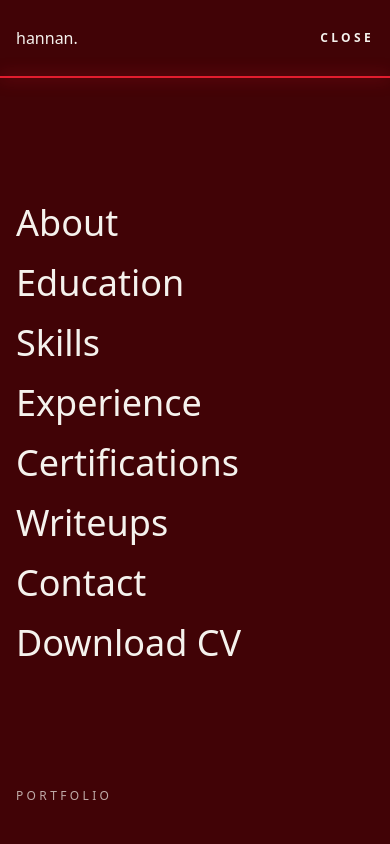
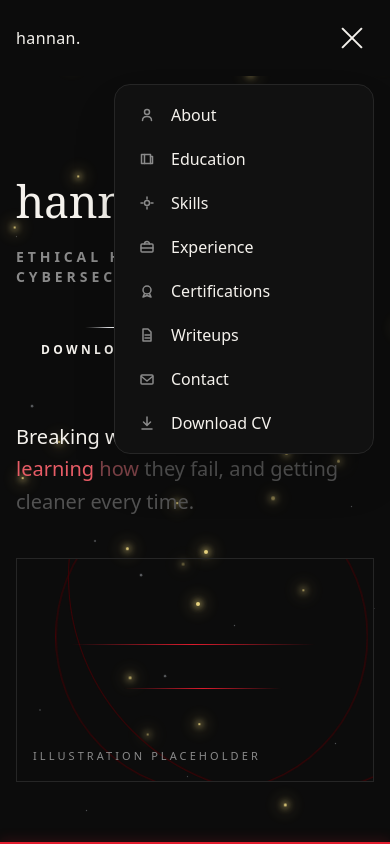
Before and after one commit to haxor-uii/hannan-sayed-portfolio, a Next.js app: page / in a window 390 px wide. Both pictures are taken after a click on the button "Open menu". Shown: the top 844 px of the page. Built offline with nearby package versions, Linux system fonts and the light colour scheme.

Commit message:
Richer home, small dropdown menu, smaller crosshair with mobile touch indicator

```diff
--- a/app/about/page.js
+++ b/app/about/page.js
@@ -20,7 +20,9 @@ export default function About() {
         <p className="mt-8 max-w-3xl text-base leading-relaxed text-[#8A8A8A]">
           I like the practical side of security more than the theory. If something can be tested by hand, I would rather test it than read about it.
         </p>
-        <Illustration label="Abstract illustration, photo to be added later" />
+        <div className="mt-12">
+          <Illustration label="Abstract illustration, photo to be added later" />
+        </div>
       </Reveal>
     </div>
   );
--- a/app/components/Illustration.js
+++ b/app/components/Illustration.js
@@ -1,6 +1,6 @@
 export default function Illustration({ label = "Abstract illustration, photo to be added later" }) {
   return (
-    <div aria-label={label} className="illustration mt-12 h-56 w-full sm:h-72">
+    <div aria-label={label} className="illustration h-56 w-full sm:h-72">
       <div className="arc" style={{ width: 420, height: 420, top: -180, left: "12%" }} />
       <div className="arc" style={{ width: 300, height: 300, top: -60, right: "8%" }} />
       <div className="line" style={{ width: "70%", top: "38%", left: "15%" }} />
--- a/app/components/SiteChrome.js
+++ b/app/components/SiteChrome.js
@@ -1,6 +1,6 @@
 "use client";
 
-import { useEffect, useState } from "react";
+import { useEffect, useRef, useState } from "react";
 import { usePathname } from "next/navigation";
 
 const nav = [
@@ -14,28 +14,122 @@ const nav = [
   ["Download CV", "/cv"],
 ];
 
+function NavIcon({ label }) {
+  const common = {
+    width: 16,
+    height: 16,
+    viewBox: "0 0 16 16",
+    fill: "none",
+    stroke: "currentColor",
+    strokeWidth: 1.5,
+    strokeLinecap: "round",
+    strokeLinejoin: "round",
+    "aria-hidden": true,
+  };
+  switch (label) {
+    case "About":
+      return (
+        <svg {...common}>
+          <circle cx="8" cy="5" r="2.5" />
+          <path d="M3.5 13.5c0-2.5 2-4 4.5-4s4.5 1.5 4.5 4" />
+        </svg>
+      );
+    case "Education":
+      return (
+        <svg {...common}>
+          <path d="M2.5 3.5h9v9h-9z" />
+          <path d="M5.5 3.5v9" />
+          <path d="M11.5 5.5h2v7h-2" />
+        </svg>
+      );
+    case "Skills":
+      return (
+        <svg {...common}>
+          <circle cx="8" cy="8" r="2.5" />
+          <path d="M8 2v2M8 12v2M2 8h2M12 8h2" />
+        </svg>
+      );
+    case "Experience":
+      return (
+        <svg {...common}>
+          <rect x="2" y="5" width="12" height="8" rx="1" />
+          <path d="M5.5 5a2.5 2.5 0 0 1 5 0" />
+          <path d="M2 9h12" />
+        </svg>
+      );
+    case "Certifications":
+      return (
+        <svg {...common}>
+          <circle cx="8" cy="7" r="4" />
+          <path d="M5.5 10.5 4 14l4-1.5L12 14l-1.5-3.5" />
+        </svg>
+      );
+    case "Writeups":
+      return (
+        <svg {...common}>
+          <path d="M4 2h5l3 3v9H4z" />
+          <path d="M6 8h5M6 11h5" />
+        </svg>
+      );
+    case "Contact":
+      return (
+        <svg {...common}>
+          <rect x="2" y="4" width="12" height="9" rx="1" />
+          <path d="M2.5 5.5 8 10l5.5-4.5" />
+        </svg>
+      );
+    case "Download CV":
+      return (
+        <svg {...common}>
+          <path d="M8 2v8M4.5 7 8 10.5 11.5 7" />
+          <path d="M3 14h10" />
+        </svg>
+      );
+    default:
+      return (
+        <svg {...common}>
+          <circle cx="8" cy="8" r="3" />
+        </svg>
+      );
+  }
+}
+
 export default function SiteChrome({ children }) {
   const pathname = usePathname();
   const isCv = pathname === "/cv" || pathname?.startsWith("/cv/");
   const [menuOpen, setMenuOpen] = useState(false);
+  const buttonRef = useRef(null);
+  const panelRef = useRef(null);
 
   useEffect(() => {
     if (!menuOpen) return undefined;
-    const prev = document.body.style.overflow;
-    document.body.style.overflow = "hidden";
     const onKey = (e) => {
       if (e.key === "Escape") setMenuOpen(false);
     };
+    const onDown = (e) => {
+      const target = e.target;
+      if (
+        panelRef.current &&
+        !panelRef.current.contains(target) &&
+        buttonRef.current &&
+        !buttonRef.current.contains(target)
+      ) {
+        setMenuOpen(false);
+      }
+    };
     window.addEventListener("keydown", onKey);
+    document.addEventListener("mousedown", onDown);
+    document.addEventListener("touchstart", onDown, { passive: true });
     return () => {
-      document.body.style.overflow = prev;
       window.removeEventListener("keydown", onKey);
+      document.removeEventListener("mousedown", onDown);
+      document.removeEventListener("touchstart", onDown);
     };
   }, [menuOpen]);
 
   if (isCv) {
     return (
-      <main id="main" className="relative z-10 mx-auto max-w-3xl px-4 pb-20 pt-10 sm:px-6">
+      <main key={pathname} id="main" className="page-fade relative z-10 mx-auto max-w-3xl px-4 pb-20 pt-10 sm:px-6">
         {children}
       </main>
     );
@@ -44,11 +138,12 @@ export default function SiteChrome({ children }) {
   return (
     <div className="relative min-h-screen">
       <header className="topbar print:hidden sticky top-0 z-50 bg-[#0C0C0C]">
-        <div className="mx-auto flex max-w-6xl items-center justify-between px-4 py-4 sm:px-6">
+        <div className="relative mx-auto flex max-w-6xl items-center justify-between px-4 py-4 sm:px-6">
           <a href="/" className="flex min-h-[44px] items-center text-base lowercase tracking-wide text-[#F5F2ED]">
             hannan.
           </a>
           <button
+            ref={buttonRef}
             type="button"
             onClick={() => setMenuOpen(!menuOpen)}
             aria-expanded={menuOpen}
@@ -61,48 +156,39 @@ export default function SiteChrome({ children }) {
               <span />
             </span>
           </button>
-        </div>
-      </header>
 
           <div
-        className={`menu-overlay print:hidden fixed inset-0 z-[90] flex flex-col bg-[#410306] ${menuOpen ? "open" : ""}`}
-        role="dialog"
-        aria-modal="true"
-        aria-label="Menu"
+            ref={panelRef}
+            className={`menu-dropdown absolute right-4 top-[calc(100%+8px)] z-[90] w-[260px] max-w-[calc(100vw-2rem)] rounded-2xl border border-[#262626] bg-[#111111] p-2 shadow-2xl print:hidden sm:right-6 ${menuOpen ? "open" : ""}`}
             aria-hidden={!menuOpen}
           >
-        <div className="mx-auto flex w-full max-w-6xl items-center justify-between px-4 py-4 sm:px-6">
-          <span className="text-base lowercase text-[#F5F2ED]">hannan.</span>
-          <button
-            type="button"
-            onClick={() => setMenuOpen(false)}
-            tabIndex={menuOpen ? 0 : -1}
-            className="flex min-h-[44px] items-center text-xs font-bold uppercase tracking-[0.28em] text-[#F5F2ED]"
-          >
-            Close
-          </button>
-        </div>
-        <div aria-hidden="true" className="menu-sweep mx-auto w-full max-w-6xl px-4 sm:px-6" />
-        <nav aria-label="Menu" className="mx-auto flex w-full max-w-6xl flex-1 flex-col justify-center gap-1 px-4 sm:px-6">
-          {nav.map(([label, href], i) => (
+            <nav aria-label="Menu" className="flex flex-col">
+              {nav.map(([label, href], i) => {
+                const active = pathname === href;
+                return (
                   <a
                     key={label}
                     href={href}
                     onClick={() => setMenuOpen(false)}
                     tabIndex={menuOpen ? 0 : -1}
+                    aria-current={active ? "page" : undefined}
                     style={{ "--i": i }}
-              className="menu-link flex min-h-[56px] items-center text-left text-4xl text-[#F5F2ED] hover:text-white sm:text-5xl"
+                    className={`menu-link flex min-h-[44px] items-center gap-3 rounded-xl px-3 text-left text-base text-[#F5F2ED] hover:bg-[#1E1E1E] ${active ? "bg-[#1E1E1E] font-semibold" : ""}`}
                   >
-              {label}
+                    <span aria-hidden="true" className="flex h-6 w-6 shrink-0 items-center justify-center text-[#8A8A8A]">
+                      <NavIcon label={label} />
+                    </span>
+                    <span className="flex-1">{label}</span>
+                    {active ? <span aria-hidden="true" className="h-1.5 w-1.5 shrink-0 rounded-full bg-[#F5F2ED]" /> : null}
                   </a>
-          ))}
+                );
+              })}
             </nav>
-        <p className="menu-link mx-auto w-full max-w-6xl px-4 pb-10 text-xs uppercase tracking-[0.28em] text-[#F5F2ED]/70 sm:px-6" style={{ "--i": nav.length }}>
-          Portfolio
-        </p>
           </div>
+        </div>
+      </header>
 
-      <main id="main" className="relative z-10 mx-auto max-w-6xl px-4 pb-24 pt-10 sm:px-6 lg:px-10">
+      <main key={pathname} id="main" className="page-fade relative z-10 mx-auto max-w-6xl px-4 pb-24 pt-10 sm:px-6 lg:px-10">
         {children}
       </main>
       <footer className="relative z-10 pb-16 print:hidden">
--- a/app/globals.css
+++ b/app/globals.css
@@ -152,40 +152,7 @@ button:focus-visible {
   transition: width 150ms linear;
 }
 
-/* Menu overlay: slow reveal, not an instant panel. Links stagger in. */
-.menu-overlay {
-  opacity: 0;
-  visibility: hidden;
-  pointer-events: none;
-  transform: translateY(-24px);
-  transition: opacity 650ms cubic-bezier(0.22, 1, 0.36, 1), transform 650ms cubic-bezier(0.22, 1, 0.36, 1), visibility 650ms;
-}
-.menu-overlay.open {
-  opacity: 1;
-  visibility: visible;
-  pointer-events: auto;
-  transform: translateY(0);
-}
-.menu-overlay .menu-sweep {
-  height: 2px;
-  width: 0;
-  background: #E11D2E;
-  box-shadow: 0 0 16px rgba(225, 29, 46, 0.8);
-  transition: width 900ms cubic-bezier(0.22, 1, 0.36, 1) 150ms;
-}
-.menu-overlay.open .menu-sweep {
-  width: 100%;
-}
-.menu-link {
-  opacity: 0;
-  transform: translateY(32px);
-  transition: opacity 750ms cubic-bezier(0.22, 1, 0.36, 1), transform 750ms cubic-bezier(0.22, 1, 0.36, 1), color 200ms ease;
-}
-.menu-overlay.open .menu-link {
-  opacity: 1;
-  transform: translateY(0);
-  transition-delay: calc(120ms + var(--i) * 90ms);
-}
+/* Old full-screen menu styles are gone. The small dropdown styles are below, with the crosshair styles. */
 
 /* Silver rotating button border: a shine that loops around the outline */
 .silver-rotor {
@@ -274,11 +241,11 @@ button:focus-visible {
   cursor: none !important;
 }
 .crosshair-dot {
-  width: 6px;
-  height: 6px;
+  width: 4px;
+  height: 4px;
   border-radius: 9999px;
   background: #E11D2E;
-  box-shadow: 0 0 12px rgba(225, 29, 46, 1);
+  box-shadow: 0 0 10px rgba(225, 29, 46, 1);
 }
 .crosshair-lines span {
   position: absolute;
@@ -286,22 +253,73 @@ button:focus-visible {
   opacity: 0.95;
   transition: transform 200ms ease;
 }
-.crosshair-lines .line-n { width: 2px; height: 14px; left: -1px; top: -30px; }
-.crosshair-lines .line-s { width: 2px; height: 14px; left: -1px; top: 16px; }
-.crosshair-lines .line-w { width: 14px; height: 2px; top: -1px; left: -30px; }
-.crosshair-lines .line-e { width: 14px; height: 2px; top: -1px; left: 16px; }
-.crosshair-lines.stretched .line-n { transform: translateY(-14px) scaleY(2.1); }
-.crosshair-lines.stretched .line-s { transform: translateY(14px) scaleY(2.1); }
-.crosshair-lines.stretched .line-w { transform: translateX(-14px) scaleX(2.1); }
-.crosshair-lines.stretched .line-e { transform: translateX(14px) scaleX(2.1); }
-.crosshair-lines.moving .line-n { transform: translateY(5px) scaleY(0.6); }
-.crosshair-lines.moving .line-s { transform: translateY(-5px) scaleY(0.6); }
-.crosshair-lines.moving .line-w { transform: translateX(5px) scaleX(0.6); }
-.crosshair-lines.moving .line-e { transform: translateX(-5px) scaleX(0.6); }
-.crosshair-lines.is-click .line-n { transform: translateY(8px) scaleY(0.4); }
-.crosshair-lines.is-click .line-s { transform: translateY(-8px) scaleY(0.4); }
-.crosshair-lines.is-click .line-w { transform: translateX(8px) scaleX(0.4); }
-.crosshair-lines.is-click .line-e { transform: translateX(-8px) scaleX(0.4); }
+.crosshair-lines .line-n { width: 2px; height: 8px; left: -1px; top: -18px; }
+.crosshair-lines .line-s { width: 2px; height: 8px; left: -1px; top: 10px; }
+.crosshair-lines .line-w { width: 8px; height: 2px; top: -1px; left: -18px; }
+.crosshair-lines .line-e { width: 8px; height: 2px; top: -1px; left: 10px; }
+.crosshair-lines.stretched .line-n { transform: translateY(-6px) scaleY(1.4); }
+.crosshair-lines.stretched .line-s { transform: translateY(6px) scaleY(1.4); }
+.crosshair-lines.stretched .line-w { transform: translateX(-6px) scaleX(1.4); }
+.crosshair-lines.stretched .line-e { transform: translateX(6px) scaleX(1.4); }
+.crosshair-lines.moving .line-n { transform: translateY(3px) scaleY(0.7); }
+.crosshair-lines.moving .line-s { transform: translateY(-3px) scaleY(0.7); }
+.crosshair-lines.moving .line-w { transform: translateX(3px) scaleX(0.7); }
+.crosshair-lines.moving .line-e { transform: translateX(-3px) scaleX(0.7); }
+.crosshair-lines.is-click .line-n { transform: translateY(5px) scaleY(0.5); }
+.crosshair-lines.is-click .line-s { transform: translateY(-5px) scaleY(0.5); }
+.crosshair-lines.is-click .line-w { transform: translateX(5px) scaleX(0.5); }
+.crosshair-lines.is-click .line-e { transform: translateX(-5px) scaleX(0.5); }
+
+/* Small dropdown menu, like the reference screenshot: dark, rounded, no red panel */
+.menu-dropdown {
+  opacity: 0;
+  visibility: hidden;
+  pointer-events: none;
+  transform: translateY(-6px) scale(0.98);
+  transform-origin: top right;
+  transition: opacity 350ms cubic-bezier(0.22, 1, 0.36, 1), transform 350ms cubic-bezier(0.22, 1, 0.36, 1), visibility 350ms;
+}
+.menu-dropdown.open {
+  opacity: 1;
+  visibility: visible;
+  pointer-events: auto;
+  transform: translateY(0) scale(1);
+}
+.menu-dropdown .menu-link {
+  opacity: 0;
+  transform: translateY(8px);
+  transition: opacity 350ms ease, transform 350ms ease, background-color 200ms ease, color 200ms ease;
+}
+.menu-dropdown.open .menu-link {
+  opacity: 1;
+  transform: translateY(0);
+  transition-delay: calc(40ms + var(--i) * 60ms);
+}
+
+/* Home marquee: topics scrolling, paused on hover */
+.marquee {
+  overflow: hidden;
+}
+.marquee-track {
+  display: flex;
+  width: max-content;
+  animation: marquee-scroll 32s linear infinite;
+}
+.marquee:hover .marquee-track {
+  animation-play-state: paused;
+}
+@keyframes marquee-scroll {
+  to { transform: translateX(-50%); }
+}
+
+/* Soft fade when changing pages */
+.page-fade {
+  animation: page-fade-in 450ms ease both;
+}
+@keyframes page-fade-in {
+  from { opacity: 0; transform: translateY(8px); }
+  to { opacity: 1; transform: translateY(0); }
+}
 
 /* Abstract illustration placeholder, clearly not a photo */
 .illustration {
@@ -354,7 +372,7 @@ button:focus-visible {
   .no-print,
   .fireflies,
   .topbar,
-  .menu-overlay,
+  .menu-dropdown,
   .glow-divider,
   .scroll-progress-track,
   .crosshair-dot,
--- a/app/layout.js
+++ b/app/layout.js
@@ -7,6 +7,11 @@ import ScrollProgress from "./components/ScrollProgress";
 export const metadata = {
   description: "Portfolio of hannan. Ethical Hacker | Cybersecurity Aspirant, B.Sc. Computer Science student focused on offensive cybersecurity and web application penetration testing.",
   title: "hannan. | Ethical Hacker | Cybersecurity Aspirant",
+  openGraph: {
+    description: "Portfolio of hannan. Ethical Hacker | Cybersecurity Aspirant, B.Sc. Computer Science student focused on offensive cybersecurity and web application penetration testing.",
+    title: "hannan. | Ethical Hacker | Cybersecurity Aspirant",
+    type: "website",
+  },
 };
 
 export default function RootLayout({ children }) {
--- a/app/page.js
+++ b/app/page.js
@@ -7,9 +7,29 @@ export const metadata = {
   title: "hannan. | Ethical Hacker | Cybersecurity Aspirant",
 };
 
+const topics = [
+  "Penetration Testing",
+  "Web Application Security",
+  "OWASP Top 10",
+  "Ethical Hacking",
+  "Burp Suite",
+  "Linux",
+  "Networking",
+  "PortSwigger Web Security Academy",
+];
+
+const quickLinks = [
+  { label: "About", href: "/about", desc: "Who I am and what I focus on." },
+  { label: "Skills", href: "/skills", desc: "Core skills, vulns, and tools." },
+  { label: "Certifications", href: "/certifications", desc: "Training and certificates." },
+  { label: "Writeups", href: "/writeups", desc: "Coming soon: lab notes and web vulns." },
+];
+
 export default function Home() {
   return (
-    <section aria-labelledby="hero-heading" className="py-16 sm:py-24">
+    <div>
+      <section aria-labelledby="hero-heading" className="grid items-start gap-10 py-16 sm:py-24 lg:grid-cols-5">
+        <div className="lg:col-span-3">
           <WordReveal
             as="h1"
             id="hero-heading"
@@ -36,9 +56,47 @@ export default function Home() {
               text="Breaking web apps on purpose, learning how they fail, and getting cleaner every time."
             />
           </div>
-      <div className="entrance" style={{ animationDelay: "1350ms" }}>
+        </div>
+        <div className="entrance lg:col-span-2" style={{ animationDelay: "900ms" }}>
           <Illustration />
         </div>
       </section>
+
+      <section aria-label="Topics" className="marquee border-y border-[#262626] py-4">
+        <div className="marquee-track">
+          {[0, 1].map((copy) => (
+            <div key={copy} aria-hidden={copy === 1} className="flex shrink-0 items-center gap-8 pr-8">
+              {topics.map((topic) => (
+                <span key={`${copy}-${topic}`} className="flex items-center gap-8 whitespace-nowrap text-xs font-bold uppercase tracking-[0.28em] text-[#8A8A8A]">
+                  {topic}
+                  <span aria-hidden="true" className="text-[#E11D2E]">•</span>
+                </span>
+              ))}
+            </div>
+          ))}
+        </div>
+      </section>
+
+      <section aria-labelledby="explore-heading" className="py-16">
+        <p id="explore-heading" className="text-[11px] font-bold uppercase tracking-[0.28em] text-[#8A8A8A]">
+          Explore
+        </p>
+        <div className="mt-6 grid gap-4 sm:grid-cols-2 lg:grid-cols-4">
+          {quickLinks.map((link) => (
+            <a
+              key={link.label}
+              href={link.href}
+              className="rounded-xl border border-[#262626] p-4 transition-colors duration-200 hover:border-[#8A8A8A]"
+            >
+              <span className="flex items-center justify-between text-base font-semibold text-[#F5F2ED]">
+                {link.label}
+                <span aria-hidden="true">→</span>
+              </span>
+              <span className="mt-2 block text-sm leading-relaxed text-[#8A8A8A]">{link.desc}</span>
+            </a>
+          ))}
+        </div>
+      </section>
+    </div>
   );
 }
```
Also changed, not shown: app/components/CrosshairCursor.js (+49 -17 lines), app/components/WriteupArticle.js (added, +18 -0 lines), app/icon.svg (added). Lines whose indentation alone changed are shown as unchanged.
